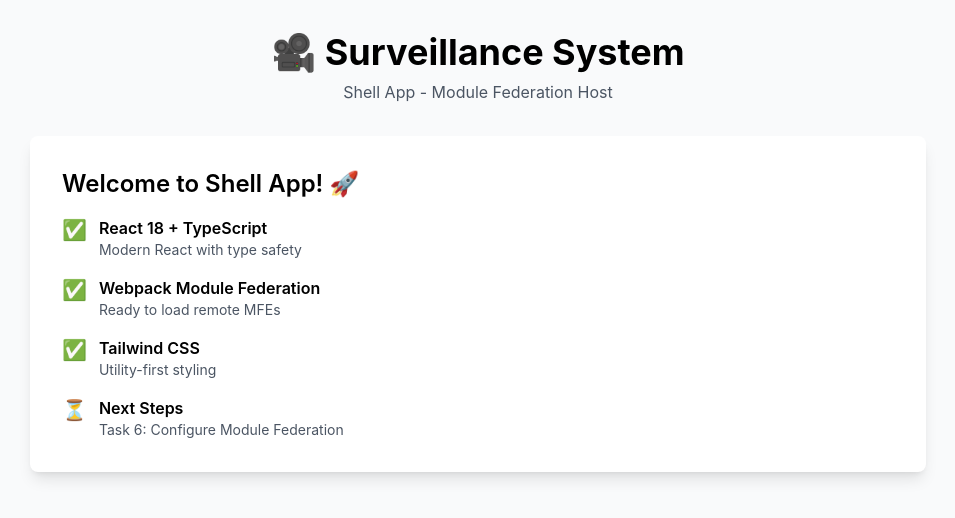
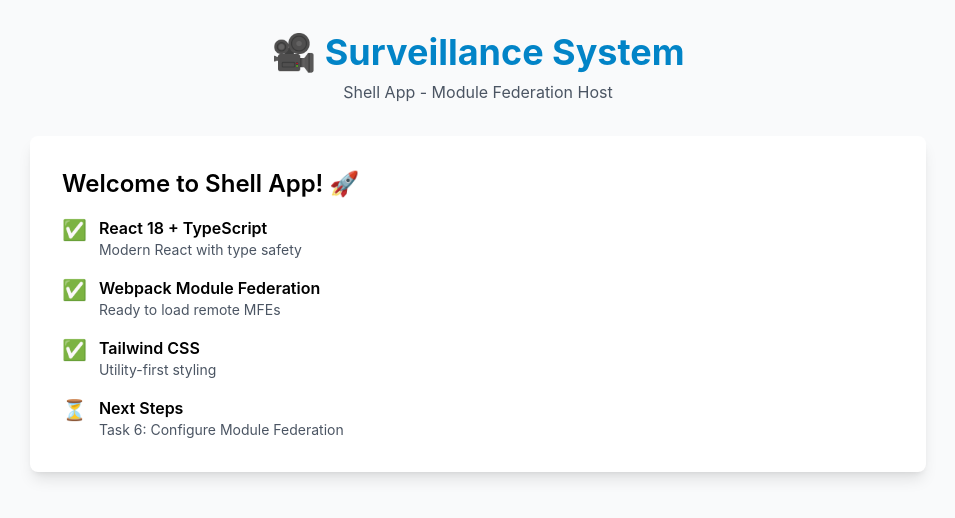
Before and after one commit to rdx-dev/surveillance-system, a React app in the folder frontend/shell-app/: page / in a window 1280 px wide. Shown: the top 518 px of the page, without its empty margins (162-1117 px from the left). Built offline with nearby package versions, Linux system fonts and the light colour scheme.

Commit message:
Add custom primary color palette to Tailwind config
Extended the Tailwind CSS configuration to include a custom 'primary' color palette with specific shades. This allows for consistent use of primary colors throughout the application.

#86d1cx147

```diff
--- a/frontend/shell-app/tailwind.config.js
+++ b/frontend/shell-app/tailwind.config.js
@@ -1,12 +1,18 @@
 /** @type {import('tailwindcss').Config} */
 module.exports = {
-  content: [
-    "./src/**/*.{js,jsx,ts,tsx}",
-    "./public/index.html"
-  ],
+  content: ["./src/**/*.{js,jsx,ts,tsx}", "./public/index.html"],
   theme: {
     extend: {
+      colors: {
+        primary: {
+          50: "#f0f9ff",
+          100: "#e0f2fe",
+          500: "#0ea5e9",
+          600: "#0284c7",
+          700: "#0369a1",
+        },
+      },
     },
   },
   plugins: [],
-}
+};
```
